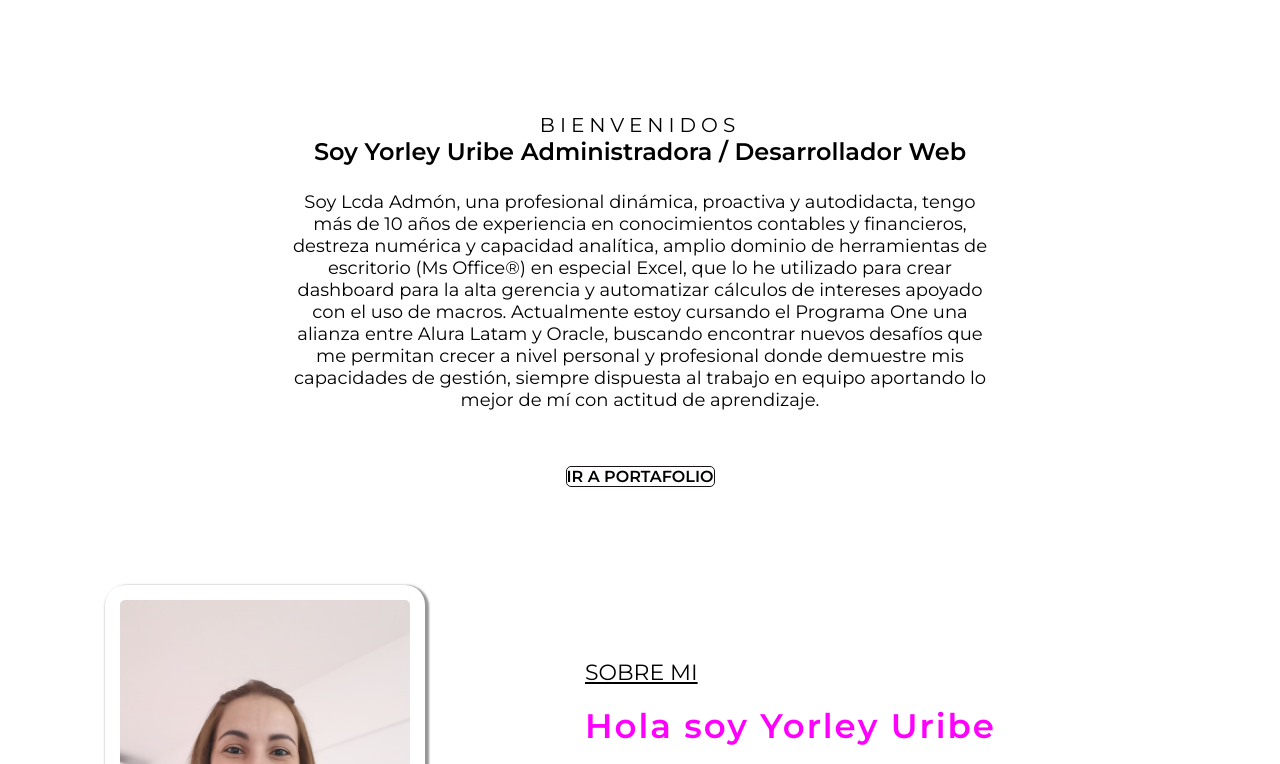
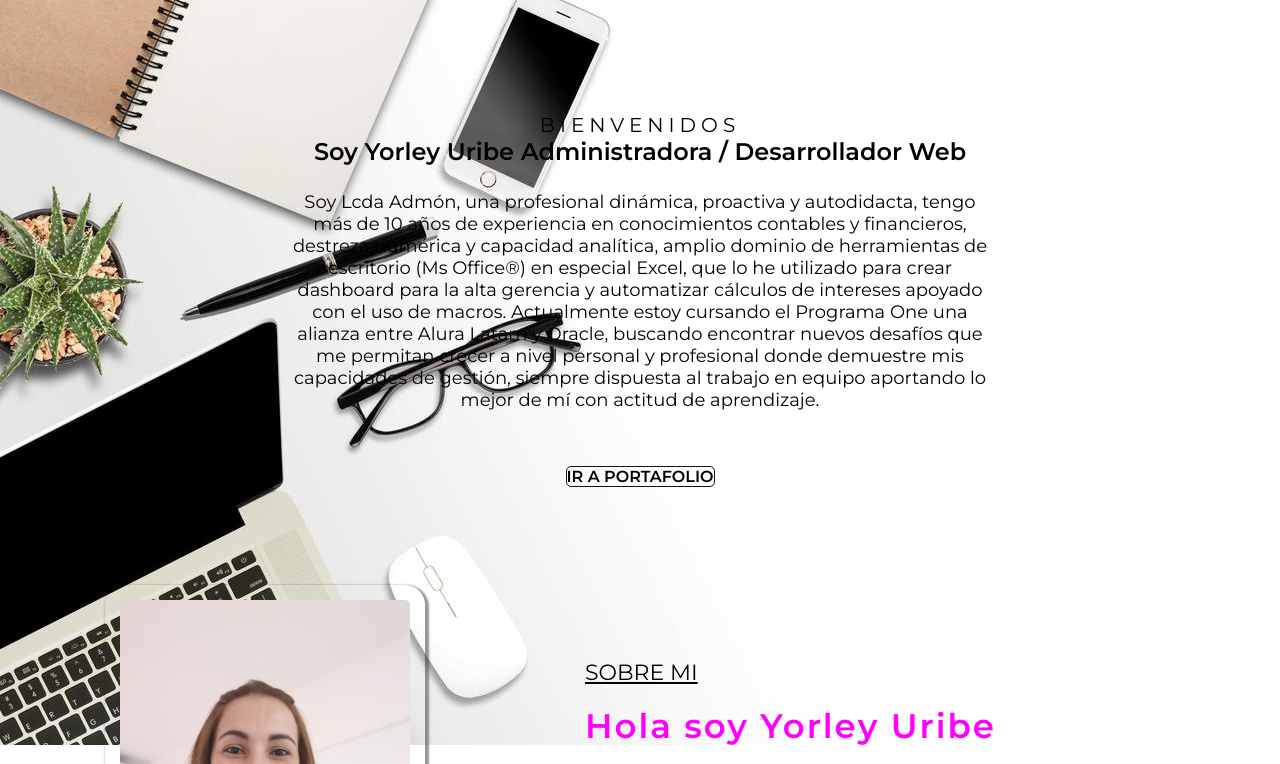
Before and after one commit to yor-jimenez/portafolio-yorley-nuevo, a plain HTML site: page index.html in a window 1280 px wide. Shown: the part 55-819 px from the top of the page. Drawn offline with Linux system fonts and the light colour scheme.

Commit message:
mostrando el banner en encabezado

```diff
--- a/css/encabezado.css
+++ b/css/encabezado.css
@@ -13,7 +13,7 @@ html{
 
 #inicio{
     background: (rgba(0, 0, 0, .7), rgba(0, 0, 0, .7));
-    background-image: url('img/imagen-fondo-portafolio.jpg');
+    /* background-image: url('img/imagen-fondo-portafolio.jpg'); */
     background-size: cover;
     /* opacity: 0.5; */
     background-position: center;
--- a/index.html
+++ b/index.html
@@ -18,7 +18,7 @@
 <body>
     <!-- Encabezado -->
     <section id="inicio">
-        <div class="contenido">
+        <div class="contenido" style="background-image: url('img/imagen-fondo-portafolio.jpg')">
             <header>
                 <div class="contenido-header">
 
```
